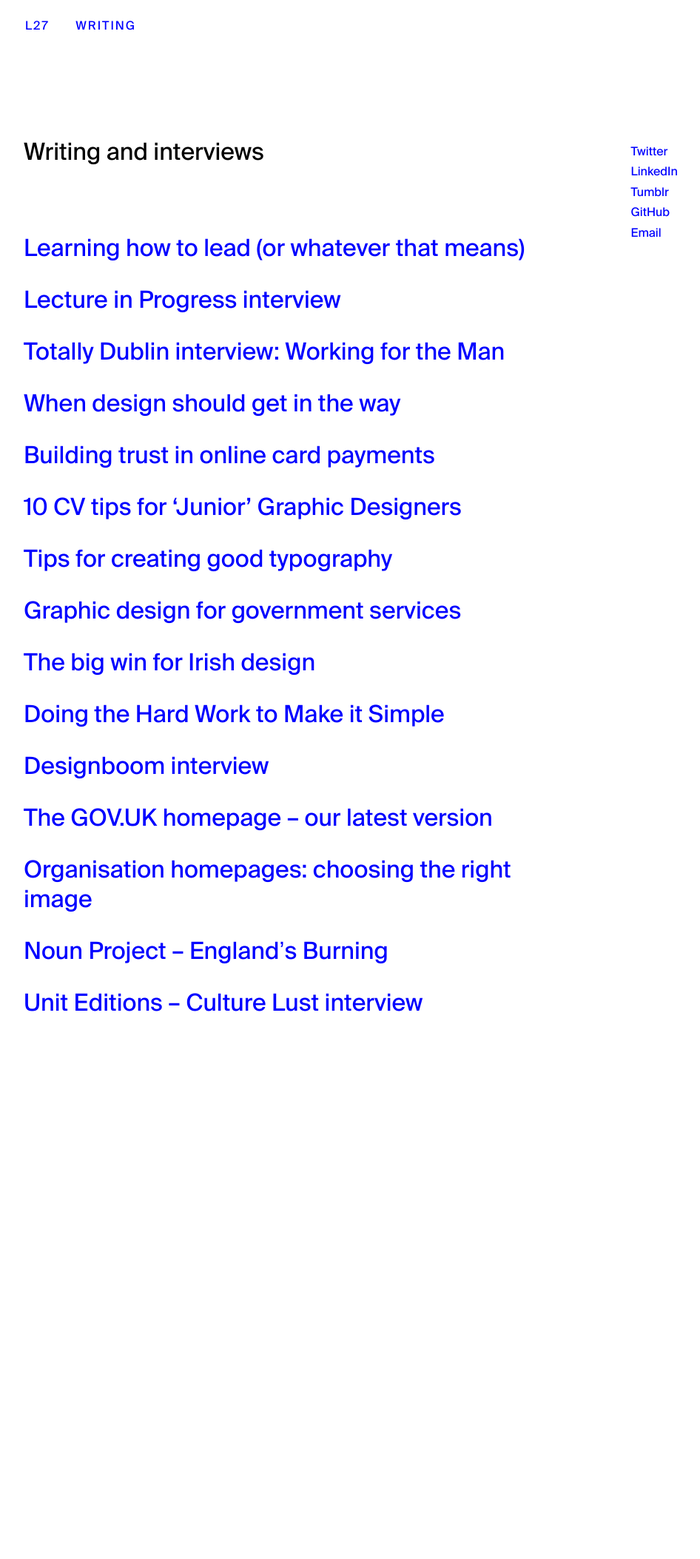
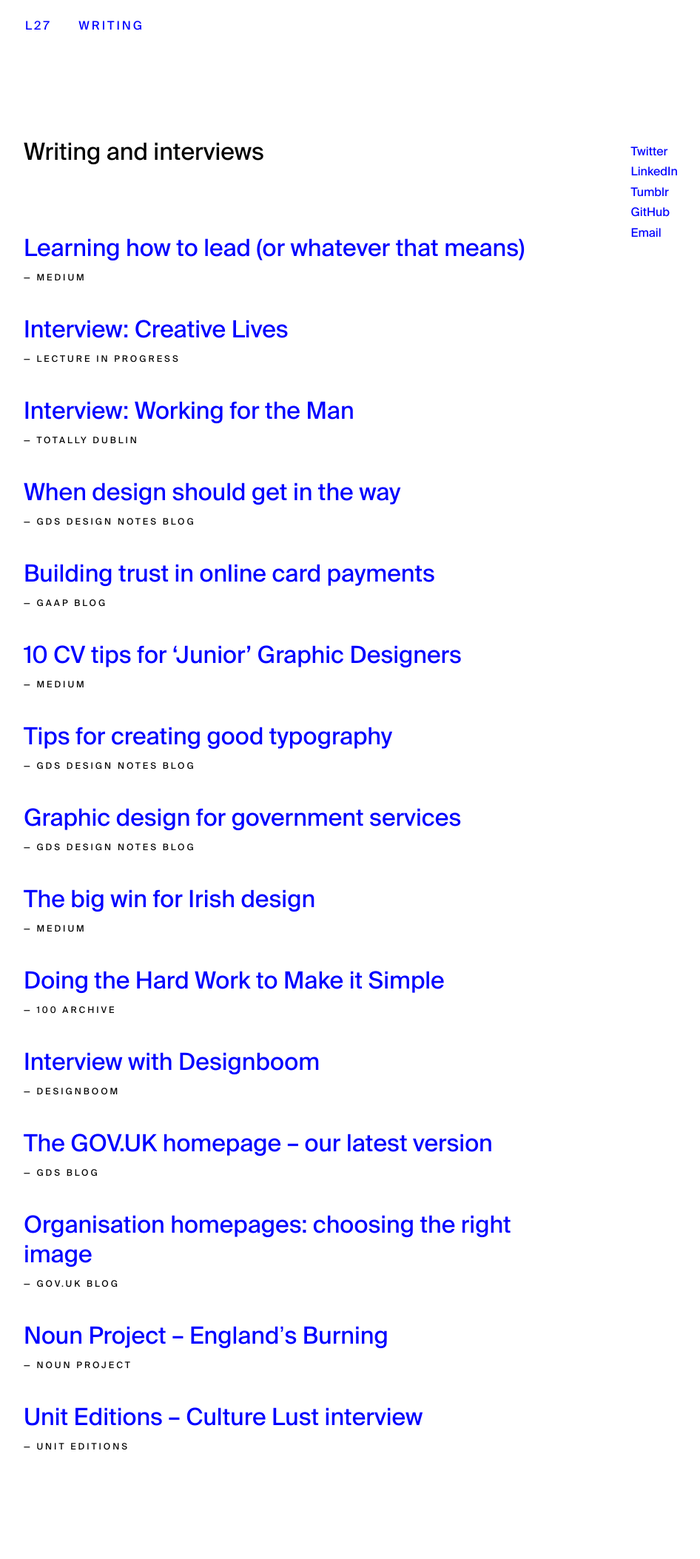
Before and after one commit to stephenjoe1/loft27design, a PHP site: page /writing.html in a window 1280 px wide. Shown: the whole page at 74% size, without its empty margins (14-960 px from the left). Before the commit the page ends 1367 px from the top, so only its background shows below. Run offline with PHP 8.4, Linux system fonts and the light colour scheme; some libraries are stand-ins or nearby versions.

```diff
--- a/css/main.css
+++ b/css/main.css
@@ -47,7 +47,7 @@ h1 {
 
 .menu ul {
 	font-size: 16px;
-	letter-spacing: 2px;
+	letter-spacing: 3px;
 	list-style: none;
 }
 
@@ -288,6 +289,38 @@ a:hover {
 	font-size: 32px;
 	margin-bottom: 90px;
 	text-align: center;
+}
+
+/*// small links */
+
+.project-link-bottom {
+	padding-top: 30px;
+	border-top: 1px solid #BFC1C3;
+	letter-spacing: 3px;
+	font-size: 16px!important;
+}
+
+.link-description {
+	display: block;
+	font-size: 12px;
+	color: black;
+	letter-spacing: 3px;
+}
+
+.project-link {
+	display: block;
+	font-size: 16px;
+	color: black;
+	letter-spacing: 3px;
+}
+
+.project-link a {
+	color: blue;
+	text-decoration: none;
+}
+
+.project-link a:hover {
+	color: black;
 }
 
 
--- a/project-govuk.html
+++ b/project-govuk.html
@@ -20,12 +20,13 @@
 
 		<div class="main-section">
 			<div class="project-intro">
-				<h1>GOV.UK</h1>
+				<h1>GOV.UK<span class="project-link">— <a href="https://www.gov.uk/">VISIT GOV.UK</a></span></h1>
 				<h2>Creating a design foundation</h2>
 					<p>I helped create the simple GOV.UK design language. A foundation that could be easily built upon by other designers.</p>
 					<p>Using graphic design as an enabler for content and interaction design we developed simple information hierarchies and page formats. We focused on how our users interacted with the information and iterated accordingly. The typographic specifications we developed were carefully considered for maximum legibility, readability and effective hierarchy.</p>
 					<p>Our goal was to ensure that content was legible and easy to read for everyone, and that information and interactions could be clearly understood.</p>
 			<img src="images/govuk-02.jpg">
+			<img src="images/govuk-05.png">
 			</div>
 
 			<div class="project-intro">
@@ -41,7 +42,8 @@
 					<p>The temptation can be to add graphic flourishes or devices where they aren’t needed. Every element on the page should have a clear purpose. Decorative items that don’t serve a purpose are removed. Unless there is a clear need, design shouldn’t get in the way of content.</p>
 					<p>With GOV.UK the aim is to get people in and out as quickly as possible. It’s not there to delight or engage. It’s there to help people find and understand important information. That’s why we minimise the other aspects of the design that might distract from the words.</p>
 					<p>GOV.UK won the Design Museum’s <a href="http://www.dailymail.co.uk/news/article-2310191/And-award-goes-boring-com-Government-website-beats-100-named-worlds-best-design.html">Design of the Year award</a> and a D&AD black and yellow pencil.</p>
-					<p class="project-web-link"><a href="https://www.gov.uk/">www.gov.uk</a></p>
+					<br>
+					<p class="project-link-bottom">— <a href="https://www.gov.uk/">GOV.UK</a></p>
 			</div>
 		 </div>
 
--- a/writing.html
+++ b/writing.html
@@ -24,21 +24,21 @@
  				<h1 class="big-heading">Writing and interviews</h1>
  				<div class="list">
 				<ul>
-					<li><a href="https://medium.com/@loft27design/learning-how-to-lead-or-whatever-that-means-24af8993e007">Learning how to lead (or whatever that means)</a></li>
-					<li><a href="https://lectureinprogress.com/journal/stephen-mccarthy">Lecture in Progress interview</a></li>
-					<li><a href="http://totallydublin.ie/more/design-section/design-working-for-the-man-stephen-mccarthy/">Totally Dublin interview: Working for the Man</a></li>
-					<li><a href="https://designnotes.blog.gov.uk/2016/07/26/when-design-should-get-in-the-way/">When design should get in the way</a></li>
-					<li><a href="https://governmentasaplatform.blog.gov.uk/2016/04/21/trust-online-payments/">Building trust in online card payments</a></li>
-					<li><a href="https://medium.com/@loft27design/10-cv-tips-for-junior-graphic-designers-b5872c82cc1f#.os58tq9e7">10 CV tips for ‘Junior’ Graphic Designers</a></li>
-					<li><a href="https://designnotes.blog.gov.uk/2015/09/16/tips-for-creating-good-typography/">Tips for creating good typography</a></li>
-					<li><a href="https://designnotes.blog.gov.uk/2015/09/08/graphic-design-for-government-services/">Graphic design for government services</a></li>
-					<li><a href="https://medium.com/@loft27design/the-big-win-for-irish-design-c9ea90f50c8c#.lmiihcj1z">The big win for Irish design</a></li>
-					<li><a href="http://www.100archive.com/article/doing-the-hard-work-to-make-it-simple">Doing the Hard Work to Make it Simple</a></li>
-					<li><a href="http://www.designboom.com/design/stephen-mccarthy-loft27-interview-12-30-2013/">Designboom interview</a></li>
-					<li><a href="https://gds.blog.gov.uk/2013/07/23/the-gov-uk-homepage-our-latest-version/">The GOV.UK homepage – our latest version</a></li>
-					<li><a href="https://insidegovuk.blog.gov.uk/2013/07/23/organisatio-homepages-choosing-the-right-image/">Organisation homepages: choosing the right image</a></li>
-					<li><a href="http://thenounproject.tumblr.com/post/28489060414/englands-burning">Noun Project – England&#700;s Burning</a></li>
-					<li><a href="https://uniteditions.com/blog/culture-lust-stephen-mccarthy/">Unit Editions – Culture Lust interview</a></li>
+					<li><a href="https://medium.com/@loft27design/learning-how-to-lead-or-whatever-that-means-24af8993e007">Learning how to lead (or whatever that means)</a><span class="link-description">— MEDIUM</span></li>
+					<li><a href="https://lectureinprogress.com/journal/stephen-mccarthy">Interview: Creative Lives</a><span class="link-description">— LECTURE IN PROGRESS</span></li>
+					<li><a href="http://totallydublin.ie/more/design-section/design-working-for-the-man-stephen-mccarthy/">Interview: Working for the Man</a><span class="link-description">— TOTALLY DUBLIN</span></li>
+					<li><a href="https://designnotes.blog.gov.uk/2016/07/26/when-design-should-get-in-the-way/">When design should get in the way</a><span class="link-description">— GDS DESIGN NOTES BLOG</span></li>
+					<li><a href="https://governmentasaplatform.blog.gov.uk/2016/04/21/trust-online-payments/">Building trust in online card payments</a><span class="link-description">— GAAP BLOG</span></li>
+					<li><a href="https://medium.com/@loft27design/10-cv-tips-for-junior-graphic-designers-b5872c82cc1f#.os58tq9e7">10 CV tips for ‘Junior’ Graphic Designers</a><span class="link-description">— MEDIUM</span></li>
+					<li><a href="https://designnotes.blog.gov.uk/2015/09/16/tips-for-creating-good-typography/">Tips for creating good typography</a><span class="link-description">— GDS DESIGN NOTES BLOG</span></li>
+					<li><a href="https://designnotes.blog.gov.uk/2015/09/08/graphic-design-for-government-services/">Graphic design for government services</a><span class="link-description">— GDS DESIGN NOTES BLOG</span></li>
+					<li><a href="https://medium.com/@loft27design/the-big-win-for-irish-design-c9ea90f50c8c#.lmiihcj1z">The big win for Irish design</a><span class="link-description">— MEDIUM</span></li>
+					<li><a href="http://www.100archive.com/article/doing-the-hard-work-to-make-it-simple">Doing the Hard Work to Make it Simple</a><span class="link-description">— 100 ARCHIVE</span></li>
+					<li><a href="http://www.designboom.com/design/stephen-mccarthy-loft27-interview-12-30-2013/"> Interview with Designboom</a><span class="link-description">— DESIGNBOOM</span></li>
+					<li><a href="https://gds.blog.gov.uk/2013/07/23/the-gov-uk-homepage-our-latest-version/">The GOV.UK homepage – our latest version</a><span class="link-description">— GDS BLOG</span></li>
+					<li><a href="https://insidegovuk.blog.gov.uk/2013/07/23/organisatio-homepages-choosing-the-right-image/">Organisation homepages: choosing the right image</a><span class="link-description">— GOV.UK BLOG</span></li>
+					<li><a href="http://thenounproject.tumblr.com/post/28489060414/englands-burning">Noun Project – England&#700;s Burning</a><span class="link-description">— NOUN PROJECT</span></li>
+					<li><a href="https://uniteditions.com/blog/culture-lust-stephen-mccarthy/">Unit Editions – Culture Lust interview</a><span class="link-description">— UNIT EDITIONS</span></li>
 				</ul>
 			</div>
 		</div>
```
Also changed, not shown: other parts of css/main.css (+13 -12 lines), index.html (+13 -10 lines), images/govuk-05.jpg (added), images/govuk-05.png (added), images/ogl-logo-1.png (added).
